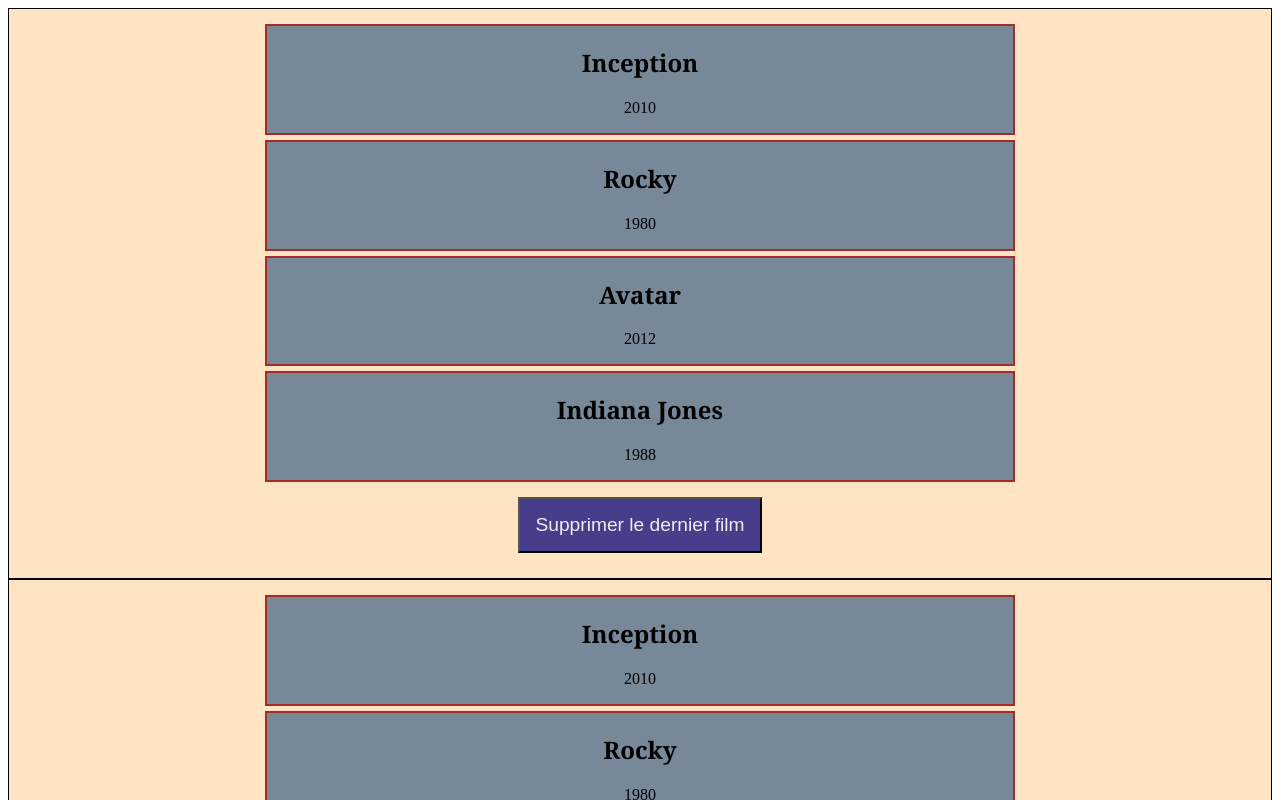
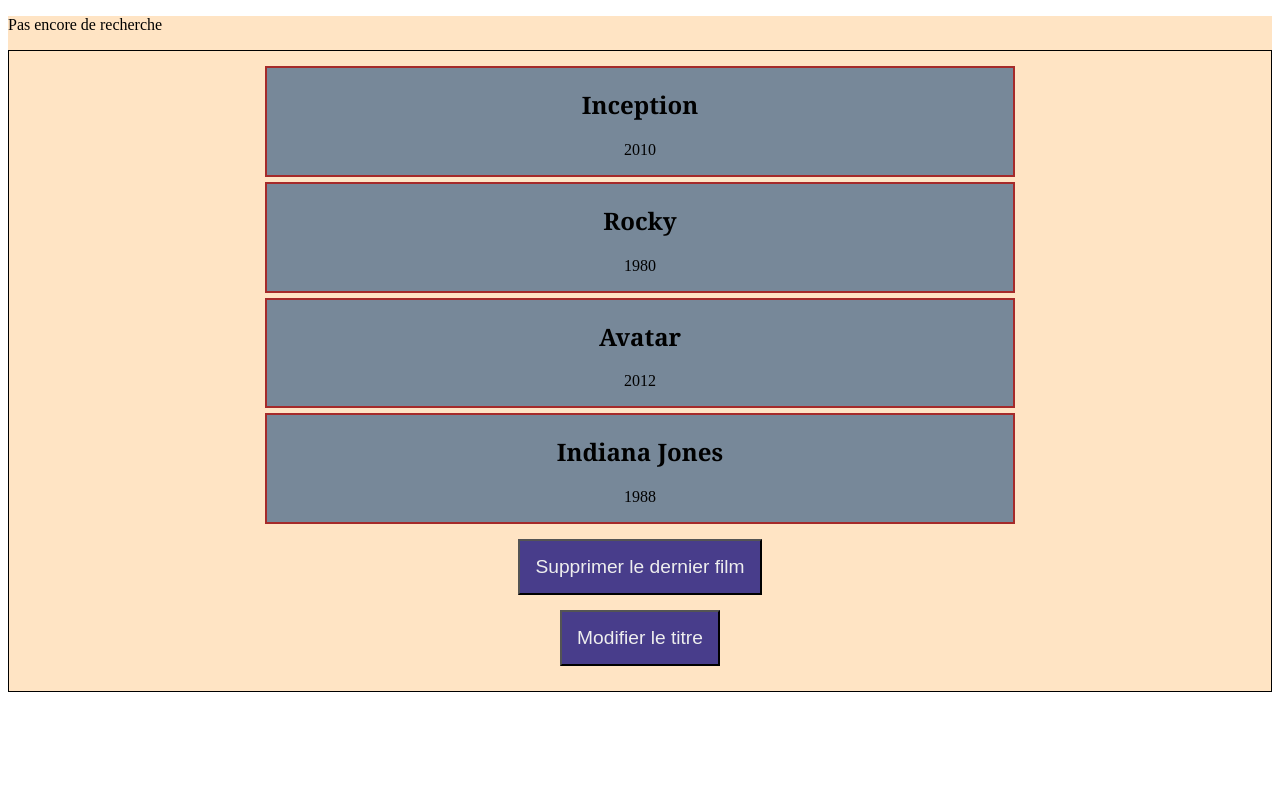
Before and after one commit to AlexandreDestoky/Vue_js, a Vue app in the folder test_cli/: page / in a window 1280 px wide. Shown: the top 800 px of the page. Built offline with nearby package versions, Linux system fonts and the light colour scheme.

Commit message:
Donné d'enfant à parent

```diff
--- a/test_cli/src/App.vue
+++ b/test_cli/src/App.vue
@@ -1,8 +1,8 @@
 <template>
   <div id="app">
     <!-- <p>salut</p> -->
-    <Card :tabFilm="films"/>
-    <Card :tabFilm="films"/>
+    <p>{{recherche}}</p>
+    <Card :tabFilm="films" @changementdeTitre="changementTitre($event)"/>
   </div>
 </template>
 
@@ -19,7 +19,13 @@ export default {
         { titre: "Avatar", date: 2012 },
         { titre: "Indiana Jones", date: 1988 },
       ],
+      recherche : "Pas encore de recherche"
     };
+  },
+  methods: {
+    changementTitre(nouveauTitre) {
+      this.recherche = nouveauTitre;
+    }
   },
   components: {
     Card
--- a/test_cli/src/components/Card.vue
+++ b/test_cli/src/components/Card.vue
@@ -5,6 +5,7 @@
     <p>{{film.date}}</p>
   </div>
   <button @click="deleteLastMovie">Supprimer le dernier film</button>
+  <button @click="changeTitre">Modifier le titre</button>
 </div>
 </template>
 
@@ -16,6 +17,9 @@ export default {
   methods: {
     deleteLastMovie() {
       this.tabFilm.pop();
+    },
+    changeTitre() {
+      this.$emit("changementdeTitre","Titre changé");
     }
   },
 }
```
